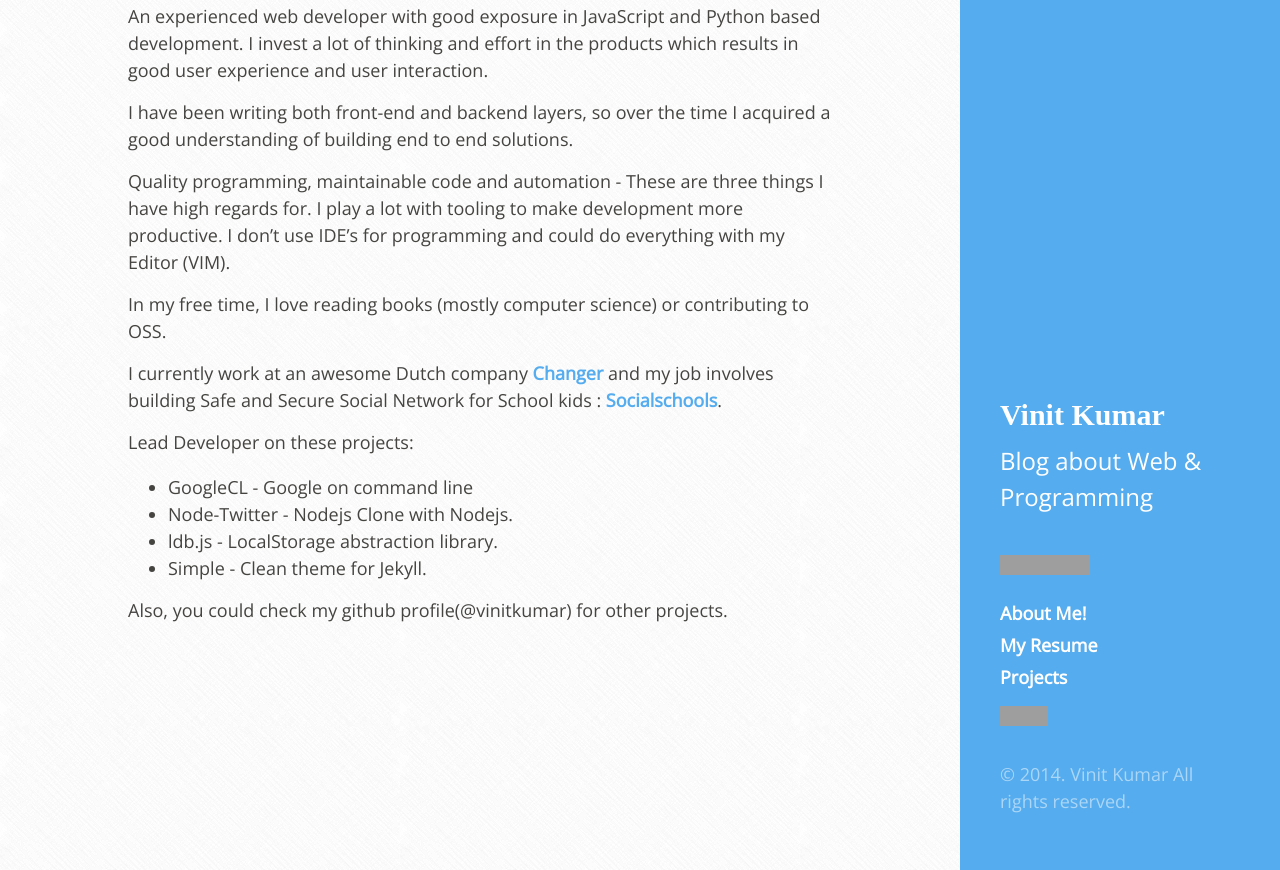
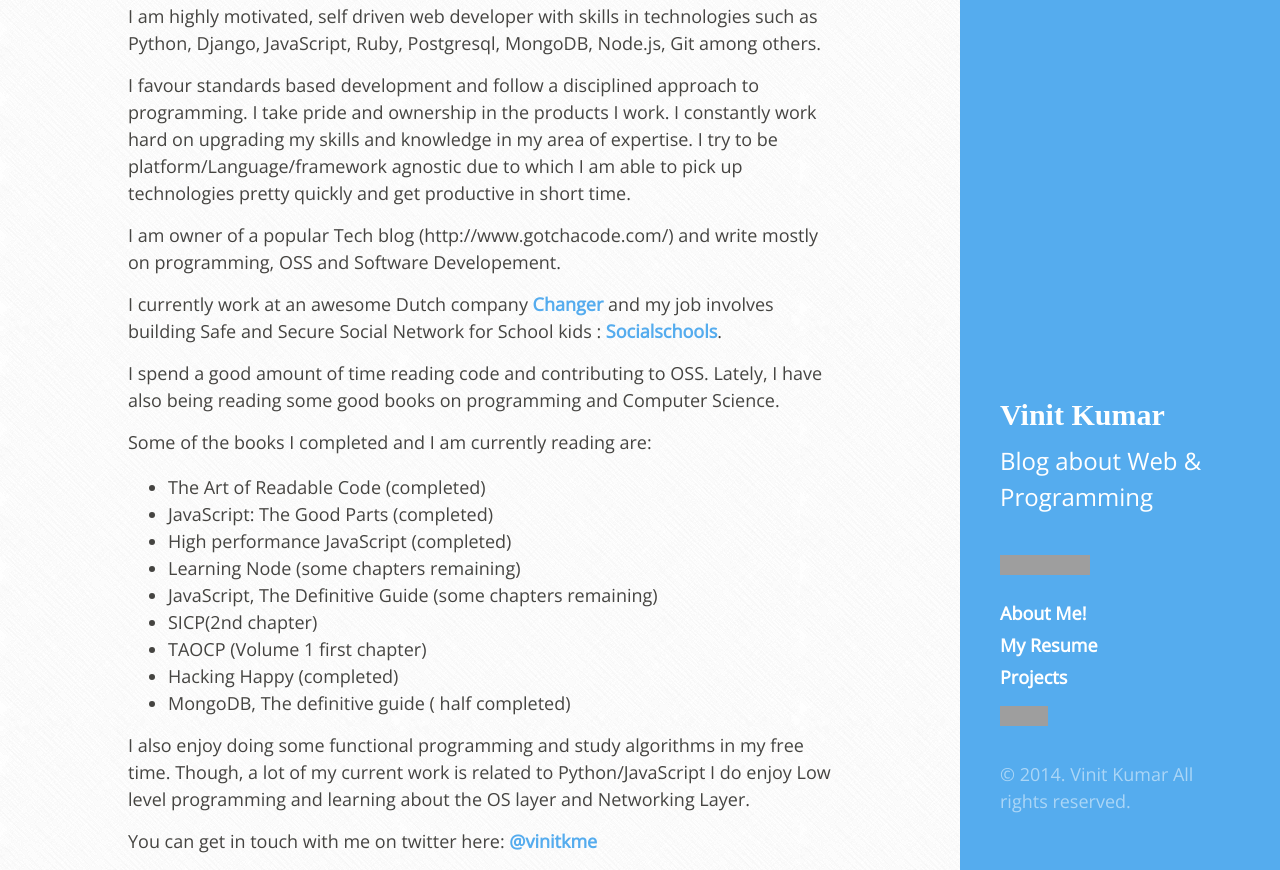
Before and after one commit to vinitkumar/vinitkumar.github.com, a Jekyll site: the page built from about.md, in a window 1280 px wide and 1344 px high, cut to the strip 474-1344 px from the top of the window. Built offline with Jekyll 4.4.1, drawn with Linux system fonts in a browser that asks for light colours; Markdown is read by kramdown in place of the engine named in the settings; grey boxes are pictures that could not be loaded.

Commit message:
Added better about.me

```diff
--- a/about.md
+++ b/about.md
@@ -6,23 +6,32 @@ title: About
 <img src="https://avatars3.githubusercontent.com/u/537678?s=460" class="profile-pic">
 <iframe src="http://githubbadge.appspot.com/vinitkumar?s=1&a=0" style="border: 0;height: 142px;width: 200px;overflow: hidden;" frameBorder="0"></iframe>
 
-An experienced web developer with good exposure in JavaScript and Python based development. I invest a lot of thinking and effort in the products which results in good user experience and user interaction.
 
-I have been writing both front-end and backend layers, so over the time I acquired a good understanding of building end to end solutions.
+I am highly motivated, self driven web developer with skills in technologies such as Python, Django, JavaScript, Ruby, Postgresql, MongoDB, Node.js, Git among others.
 
-Quality programming, maintainable code and automation - These are three things I have high regards for. I play a lot with tooling to make development more productive. I don't use IDE's for programming and could do everything with my Editor (VIM).
+I favour standards based development and follow a disciplined approach to programming. I take pride and ownership in the products I work. I constantly work hard on upgrading my skills and knowledge in my area of expertise. I try to be platform/Language/framework agnostic due to which I am able to pick up technologies pretty quickly and get productive in short time.
 
-In my free time, I love reading books (mostly computer science) or contributing to OSS.
+I am owner of a popular Tech blog (http://www.gotchacode.com/) and write mostly on programming, OSS and Software Developement.
 
-I currently work at an awesome Dutch company
-[Changer](http://changer.nl) and my job involves building Safe and
+I currently work at an awesome Dutch company [Changer](http://changer.nl) and my job involves building Safe and
 Secure Social Network for School kids : [Socialschools](http://www.socialschools.nl/en/).
 
-Lead Developer on these projects:
 
-- GoogleCL - Google on command line
-- Node-Twitter - Nodejs Clone with Nodejs.
-- ldb.js - LocalStorage abstraction library.
-- Simple - Clean theme for Jekyll.
+I spend a good amount of time reading code and contributing to OSS. Lately, I have also being reading some good books on
+programming and Computer Science.
 
-Also, you could check my github profile(@vinitkumar) for other projects.
+Some of the books I completed and I am currently reading are:
+
+- The Art of Readable Code (completed)
+- JavaScript: The Good Parts (completed)
+- High performance JavaScript (completed)
+- Learning Node (some chapters remaining)
+- JavaScript, The Definitive Guide (some chapters remaining)
+- SICP(2nd chapter)
+- TAOCP (Volume 1 first chapter)
+- Hacking Happy (completed)
+- MongoDB, The definitive guide ( half completed)
+
+I also enjoy doing some functional programming and study algorithms in my free time. Though, a lot of my current work is related to Python/JavaScript I do enjoy Low level programming and learning about the OS layer and Networking Layer.
+
+You can get in touch with me on twitter here: [@vinitkme](http://twitter.com/vinitkme)
```
